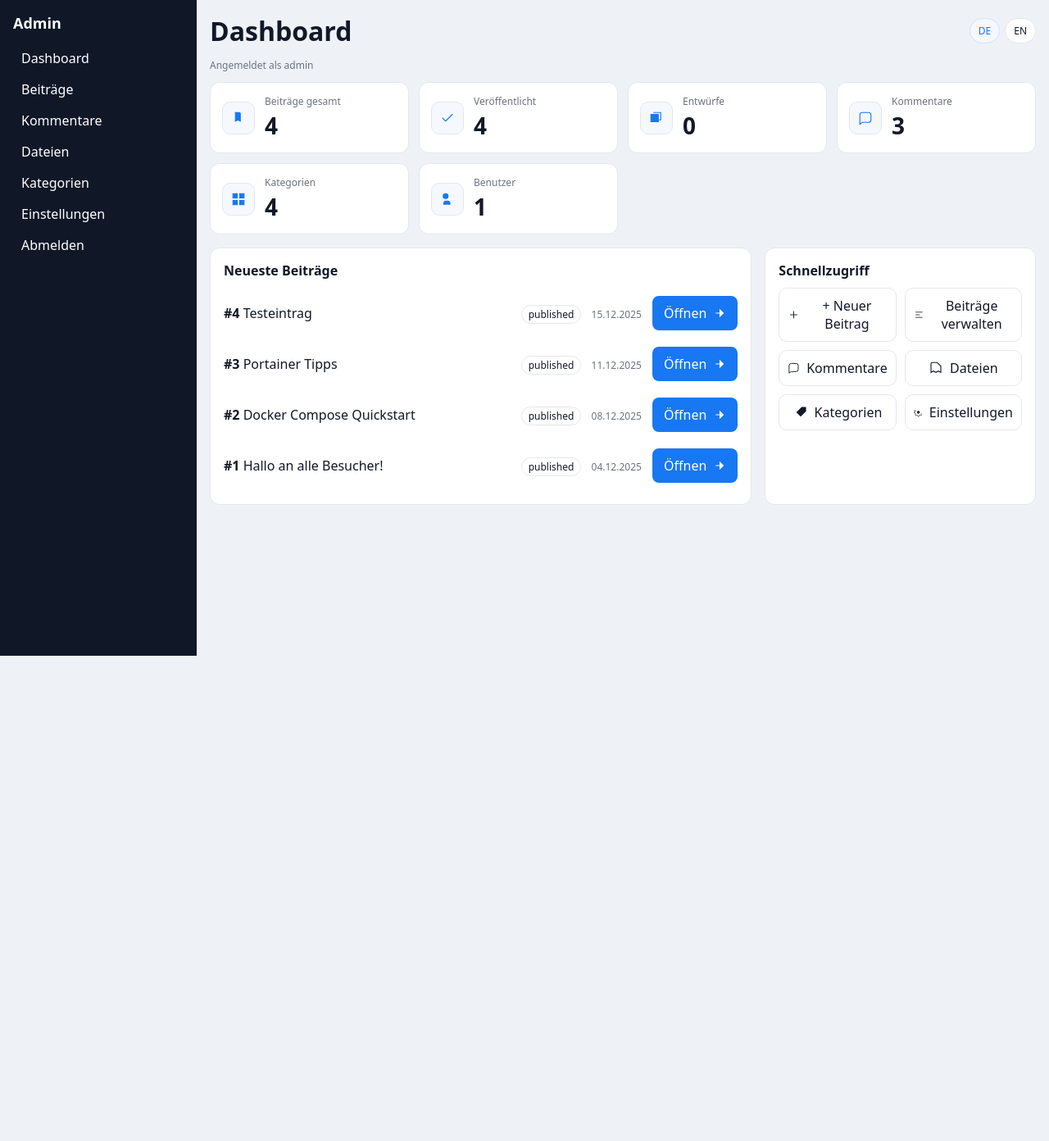
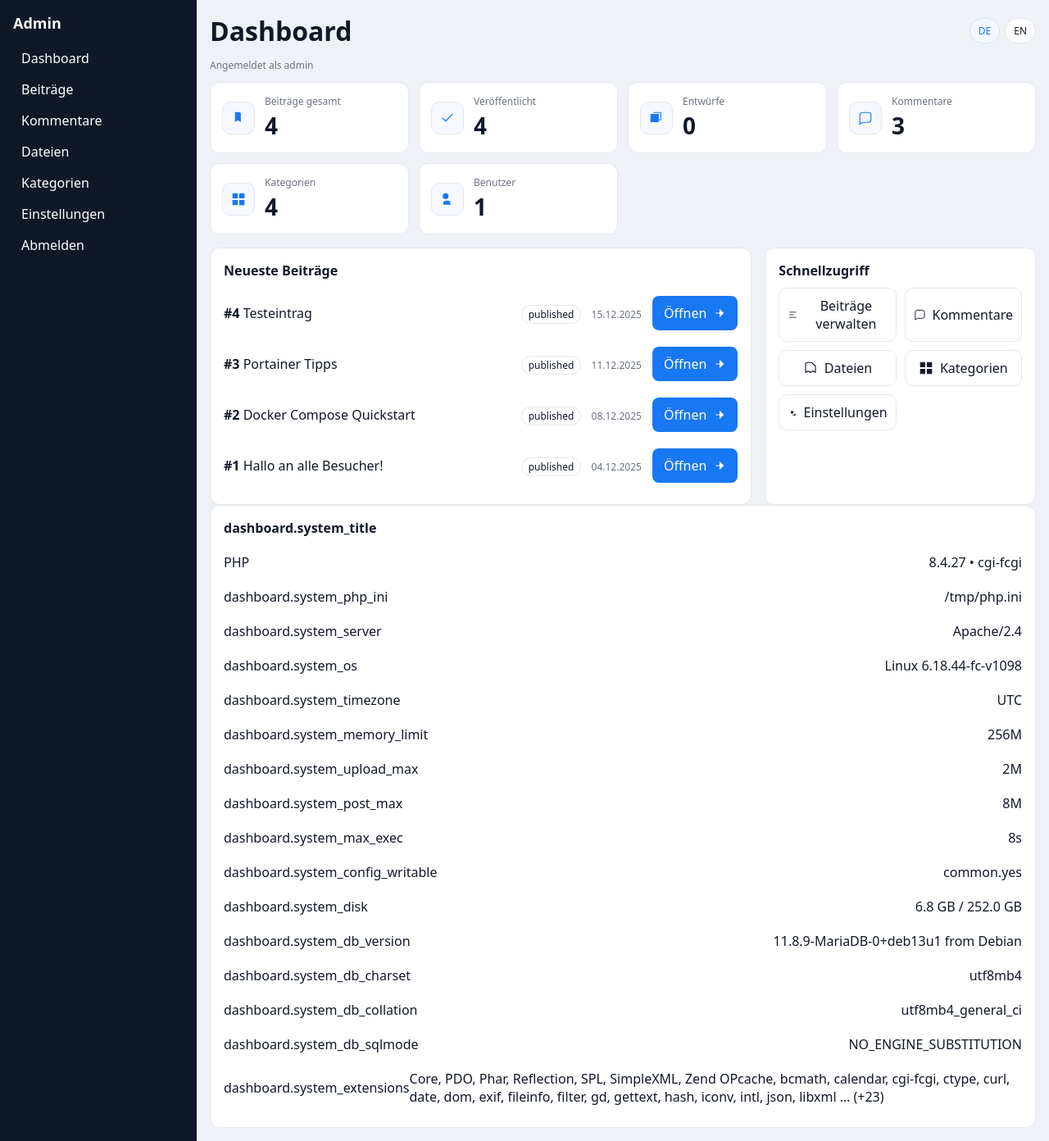
Before and after one commit to el-choco/privatcms, a PHP site: page /dashboard.php in a window 1280 px wide. Shown: the whole page at 82% size. Before the commit the page ends 800 px from the top, so only its background shows below. Run offline with PHP 8.4, Linux system fonts and the light colour scheme; a user stored in the database is signed in; data comes from the database, SQL or seed files in the repository.

Commit message:
Update admin dashboard: add stats, latest posts, system info, and i18n support

```diff
--- a/admin/dashboard.php
+++ b/admin/dashboard.php
@@ -36,25 +36,58 @@
     'posts' => '<path d="M6 3h7a2 2 0 0 1 2 2v12l-4-2-4 2V5a2 2 0 0 1 2-2z"/>',
     'published' => '<path d="M20 6 9 17l-5-5" stroke-linecap="round" stroke-linejoin="round" fill="none"/>',
     'drafts' => '<path d="M3 6h12v12H3z"/><path d="M7 3h12v12h-4" fill="none"/>',
-    'comments' => '<path d="M21 15a4 4 0 0 1-4 4H7l-4 3V7a4 4 0 0 1 4-4h10a4 4 0 0 1 4 4z" fill="none"/>',
+    'comments' => '<path d="M21 15a4 4 0  0 1-4 4H7l-4 3V7a4 4 0  0 1 4-4h10a4 4 0 0 1 4 4z" fill="none"/>',
     'categories' => '<path d="M3 3h7v7H3zM14 3h7v7h-7zM3 14h7v7H3zM14 14h7v7h-7z"/>',
     'users' => '<path d="M16 21v-2a4 4 0 0 0-4-4h-2a4 4 0  0 0-4 4v2"/><circle cx="9" cy="7" r="4"/>',
     'open' => '<path d="M5 12h11"/><path d="M12 5l7 7-7 7" />',
     'new' => '<path d="M12 5v14M5 12h14" />',
     'manage' => '<path d="M4 6h16M4 12h10M4 18h16" />',
     'file' => '<path d="M14 3H6a2 2 0 0 0-2 2v14l4-2 4 2 4-2 4 2V9z" fill="none"/>',
-    'settings' => '<path d="M12 15a3 3 0 1 0 0-6 3 3 0 0 0 0 6z"/><path d="M19.4 15a1.65 1.65 0 0 0 .33 1.82l.06.06a2 2 0 1 1-2.83 2.83l-.06-.06a1.65 1.65 0  0 0-1.82-.33 1.65 1.65 0 0 0-1 1.51V21a2 2 0 1 1-4 0v-.09a1.65 1.65 0  0 0-1-1.51 1.65 1.65 0 0 0-1.82.33l-.06.06a2 2 0 1 1-2.83-2.83l.06-.06a1.65 1.65 0 0 0 .33-1.82 1.65 1.65 0 0 0-1.51-1H3a2 2 0 1 1 0-4h.09a1.65 1.65 0 0 0 1.51-1 1.65 1.65 0 0 0-.33-1.82l-.06-.06A2 2 2 0 1 1 7.04 3.3l.06.06a1.65 1.65 0 0 0 1.82.33H9a1.65 1.65 0 0 0 1-1.51V3a2 2 0 1 1 4 0v.09a1.65 1.65 0 0 0 1 1.51 1.65 1.65 0 0 0 1.82-.33l.06-.06a2 2 0 1 1 2.83 2.83l-.06.06a2 2 0 0 0-.33 1.82V9c0 .67.39 1.27 1 1.51.64 .26 1.09 .88 1.09 1.6s-.45 1.34-1.09 1.6c-.61 .24-1 .84-1 1.29z" fill="none"/>',
-    'tags' => '<path d="M20 10V4h-6l-8 8 6 6 8-8z"/><circle cx="14" cy="6" r="1"/>',
-    'comments2' => '<path d="M21 15a4 4 0 0 1-4 4H7l-4 3V7a4 4 0 0 1 4-4h10a4 4 0 0 1 4 4z" fill="none"/>',
+    'settings' => '<path d="M12 15a3 3 0 1 0 0-6 3 3 0 0 0 0 6z"/><path d="M19.4 15a1.65 1.65 0 0 0 .33 1.82l.06.06a2 2 0 1 1-2.83 2.83l-.06-.06a1.65 1.65 0  0 0-1.82-.33 1.65 1.65 0 0 0-1 1.51V21"/>',
   ];
   $path = $icons[$name] ?? '';
   return '<svg class="'.$cls.'" viewBox="0 0 24 24" fill="currentColor" stroke="currentColor" stroke-width="1.5" aria-hidden="true">'.$path.'</svg>';
 }
-
 function fmtDate(I18n $i18n, string $ts): string {
   $fmt = $i18n->t('common.date_fmt');
   return date($fmt ?: 'd.m.Y', strtotime($ts));
 }
+function fmtBytes($bytes): string {
+  $b = (float)$bytes; if ($b <= 0) return '0 B';
+  $u = ['B','KB','MB','GB','TB']; $i = (int)floor(log($b, 1024));
+  return sprintf('%.1f %s', $b/pow(1024,$i), $u[$i]);
+}
+function yn(I18n $i18n, bool $v): string { return $v ? ($i18n->t('common.yes') ?: 'Yes') : ($i18n->t('common.no') ?: 'No'); }
+
+/* System info */
+$sys = [
+  'php_version' => PHP_VERSION,
+  'php_sapi' => PHP_SAPI,
+  'php_ini' => php_ini_loaded_file() ?: '(none)',
+  'os' => PHP_OS.' '.php_uname('r'),
+  'server' => $_SERVER['SERVER_SOFTWARE'] ?? '',
+  'timezone' => date_default_timezone_get(),
+  'memory_limit' => ini_get('memory_limit'),
+  'max_execution_time' => ini_get('max_execution_time'),
+  'upload_max_filesize' => ini_get('upload_max_filesize'),
+  'post_max_size' => ini_get('post_max_size'),
+  'extensions' => [],
+  'disk_total' => null,
+  'disk_free' => null,
+  'config_writable' => is_writable(__DIR__.'/../config'),
+  'db_version' => null,
+  'db_charset' => null,
+  'db_collation' => null,
+  'db_sql_mode' => null,
+];
+try { $sys['extensions'] = get_loaded_extensions(); sort($sys['extensions']); } catch (Throwable $e) {}
+try { $sys['disk_total'] = @disk_total_space('/'); $sys['disk_free'] = @disk_free_space('/'); } catch (Throwable $e) {}
+try {
+  $sys['db_version'] = (string)$pdo->query("SELECT VERSION()")->fetchColumn();
+  $sys['db_charset'] = (string)$pdo->query("SHOW VARIABLES LIKE 'character_set_database'")->fetch(PDO::FETCH_ASSOC)['Value'] ?? '';
+  $sys['db_collation'] = (string)$pdo->query("SHOW VARIABLES LIKE 'collation_database'")->fetch(PDO::FETCH_ASSOC)['Value'] ?? '';
+  $sys['db_sql_mode'] = (string)$pdo->query("SHOW VARIABLES LIKE 'sql_mode'")->fetch(PDO::FETCH_ASSOC)['Value'] ?? '';
+} catch (Throwable $e) {}
 ?>
 <!DOCTYPE html>
 <html lang="<?= htmlspecialchars($i18n->locale()) ?>">
@@ -90,12 +123,12 @@
       <p class="muted"><?= htmlspecialchars($i18n->t('dashboard.logged_in_as', ['{user}' => (string)($admin['username'] ?? 'admin')])) ?></p>
 
       <section class="cards">
-        <div class="card"><div class="kpi"><div class="kpi-icon"><?= svg('posts') ?></div><div><div class="muted"><?= htmlspecialchars($i18n->t('dashboard.cards_posts_total')) ?></div><div class="metric"><?= $stats['posts_total'] ?></div></div></div></div>
-        <div class="card"><div class="kpi"><div class="kpi-icon"><?= svg('published') ?></div><div><div class="muted"><?= htmlspecialchars($i18n->t('dashboard.cards_published')) ?></div><div class="metric"><?= $stats['posts_published'] ?></div></div></div></div>
-        <div class="card"><div class="kpi"><div class="kpi-icon"><?= svg('drafts') ?></div><div><div class="muted"><?= htmlspecialchars($i18n->t('dashboard.cards_drafts')) ?></div><div class="metric"><?= $stats['posts_drafts'] ?></div></div></div></div>
-        <div class="card"><div class="kpi"><div class="kpi-icon"><?= svg('comments') ?></div><div><div class="muted"><?= htmlspecialchars($i18n->t('dashboard.cards_comments')) ?></div><div class="metric"><?= $stats['comments_total'] ?></div></div></div></div>
-        <div class="card"><div class="kpi"><div class="kpi-icon"><?= svg('categories') ?></div><div><div class="muted"><?= htmlspecialchars($i18n->t('dashboard.cards_categories')) ?></div><div class="metric"><?= $stats['categories_total'] ?></div></div></div></div>
-        <div class="card"><div class="kpi"><div class="kpi-icon"><?= svg('users') ?></div><div><div class="muted"><?= htmlspecialchars($i18n->t('dashboard.cards_users')) ?></div><div class="metric"><?= $stats['users_total'] ?></div></div></div></div>
+        <div class="card"><div class="kpi"><div class="kpi-icon"><?= svg('posts') ?></div><div><div class="muted"><?= htmlspecialchars($i18n->t('dashboard.cards_posts_total')) ?></div><div class="metric"><?= (int)$stats['posts_total'] ?></div></div></div></div>
+        <div class="card"><div class="kpi"><div class="kpi-icon"><?= svg('published') ?></div><div><div class="muted"><?= htmlspecialchars($i18n->t('dashboard.cards_published')) ?></div><div class="metric"><?= (int)$stats['posts_published'] ?></div></div></div></div>
+        <div class="card"><div class="kpi"><div class="kpi-icon"><?= svg('drafts') ?></div><div><div class="muted"><?= htmlspecialchars($i18n->t('dashboard.cards_drafts')) ?></div><div class="metric"><?= (int)$stats['posts_drafts'] ?></div></div></div></div>
+        <div class="card"><div class="kpi"><div class="kpi-icon"><?= svg('comments') ?></div><div><div class="muted"><?= htmlspecialchars($i18n->t('dashboard.cards_comments')) ?></div><div class="metric"><?= (int)$stats['comments_total'] ?></div></div></div></div>
+        <div class="card"><div class="kpi"><div class="kpi-icon"><?= svg('categories') ?></div><div><div class="muted"><?= htmlspecialchars($i18n->t('dashboard.cards_categories')) ?></div><div class="metric"><?= (int)$stats['categories_total'] ?></div></div></div></div>
+        <div class="card"><div class="kpi"><div class="kpi-icon"><?= svg('users') ?></div><div><div class="muted"><?= htmlspecialchars($i18n->t('dashboard.cards_users')) ?></div><div class="metric"><?= (int)$stats['users_total'] ?></div></div></div></div>
       </section>
 
       <div class="grid">
@@ -108,8 +141,7 @@
               <?php foreach ($latestPosts as $p): ?>
                 <li>
                   <span>
-                    <strong>#<?= (int)$p['id'] ?></strong>
-                    <?= htmlspecialchars((string)($p['title'] ?? '')) ?>
+                    <strong>#<?= (int)$p['id'] ?></strong> <?= htmlspecialchars((string)($p['title'] ?? '')) ?>
                   </span>
                   <span>
                     <span class="badge"><?= htmlspecialchars((string)($p['status'] ?? '')) ?></span>
@@ -129,15 +161,36 @@
         <section class="panel">
           <h3><?= htmlspecialchars($i18n->t('dashboard.panel_quick')) ?></h3>
           <div class="quick">
-            <a href="/admin/post-create.php"><?= svg('new','icon-18') ?> <?= htmlspecialchars($i18n->t('dashboard.quick_new_post')) ?></a>
             <a href="/admin/posts.php"><?= svg('manage','icon-18') ?> <?= htmlspecialchars($i18n->t('dashboard.quick_manage_posts')) ?></a>
-            <a href="/admin/comments.php"><?= svg('comments2','icon-18') ?> <?= htmlspecialchars($i18n->t('dashboard.quick_comments')) ?></a>
+            <a href="/admin/comments.php"><?= svg('comments','icon-18') ?> <?= htmlspecialchars($i18n->t('dashboard.quick_comments')) ?></a>
             <a href="/admin/files.php"><?= svg('file','icon-18') ?> <?= htmlspecialchars($i18n->t('dashboard.quick_files')) ?></a>
-            <a href="/admin/categories.php"><?= svg('tags','icon-18') ?> <?= htmlspecialchars($i18n->t('dashboard.quick_categories')) ?></a>
+            <a href="/admin/categories.php"><?= svg('categories','icon-18') ?> <?= htmlspecialchars($i18n->t('dashboard.quick_categories')) ?></a>
             <a href="/admin/settings.php"><?= svg('settings','icon-18') ?> <?= htmlspecialchars($i18n->t('dashboard.quick_settings')) ?></a>
           </div>
         </section>
       </div>
+
+      <section class="panel">
+        <h3><?= htmlspecialchars($i18n->t('dashboard.system_title')) ?></h3>
+        <ul class="list">
+          <li><span>PHP</span><span><?= htmlspecialchars($sys['php_version']) ?> • <?= htmlspecialchars($sys['php_sapi']) ?></span></li>
+          <li><span><?= htmlspecialchars($i18n->t('dashboard.system_php_ini')) ?></span><span><?= htmlspecialchars($sys['php_ini']) ?></span></li>
+          <li><span><?= htmlspecialchars($i18n->t('dashboard.system_server')) ?></span><span><?= htmlspecialchars($sys['server']) ?></span></li>
+          <li><span><?= htmlspecialchars($i18n->t('dashboard.system_os')) ?></span><span><?= htmlspecialchars($sys['os']) ?></span></li>
+          <li><span><?= htmlspecialchars($i18n->t('dashboard.system_timezone')) ?></span><span><?= htmlspecialchars($sys['timezone']) ?></span></li>
+          <li><span><?= htmlspecialchars($i18n->t('dashboard.system_memory_limit')) ?></span><span><?= htmlspecialchars($sys['memory_limit']) ?></span></li>
+          <li><span><?= htmlspecialchars($i18n->t('dashboard.system_upload_max')) ?></span><span><?= htmlspecialchars($sys['upload_max_filesize']) ?></span></li>
+          <li><span><?= htmlspecialchars($i18n->t('dashboard.system_post_max')) ?></span><span><?= htmlspecialchars($sys['post_max_size']) ?></span></li>
+          <li><span><?= htmlspecialchars($i18n->t('dashboard.system_max_exec')) ?></span><span><?= htmlspecialchars((string)$sys['max_execution_time']) ?>s</span></li>
+          <li><span><?= htmlspecialchars($i18n->t('dashboard.system_config_writable')) ?></span><span><?= htmlspecialchars(yn($i18n, (bool)$sys['config_writable'])) ?></span></li>
+          <li><span><?= htmlspecialchars($i18n->t('dashboard.system_disk')) ?></span><span><?= htmlspecialchars(fmtBytes($sys['disk_free'] ?? 0)) ?> / <?= htmlspecialchars(fmtBytes($sys['disk_total'] ?? 0)) ?></span></li>
+          <li><span><?= htmlspecialchars($i18n->t('dashboard.system_db_version')) ?></span><span><?= htmlspecialchars($sys['db_version'] ?? '') ?></span></li>
+          <li><span><?= htmlspecialchars($i18n->t('dashboard.system_db_charset')) ?></span><span><?= htmlspecialchars($sys['db_charset'] ?? '') ?></span></li>
+          <li><span><?= htmlspecialchars($i18n->t('dashboard.system_db_collation')) ?></span><span><?= htmlspecialchars($sys['db_collation'] ?? '') ?></span></li>
+          <li><span><?= htmlspecialchars($i18n->t('dashboard.system_db_sqlmode')) ?></span><span><?= htmlspecialchars($sys['db_sql_mode'] ?? '') ?></span></li>
+          <li><span><?= htmlspecialchars($i18n->t('dashboard.system_extensions')) ?></span><span><?= htmlspecialchars(implode(', ', array_slice($sys['extensions'], 0, 24))) ?><?php $cnt=count($sys['extensions']); if ($cnt>24) echo ' … (+'.($cnt-24).')'; ?></span></li>
+        </ul>
+      </section>
     </main>
   </div>
 </body>
```
